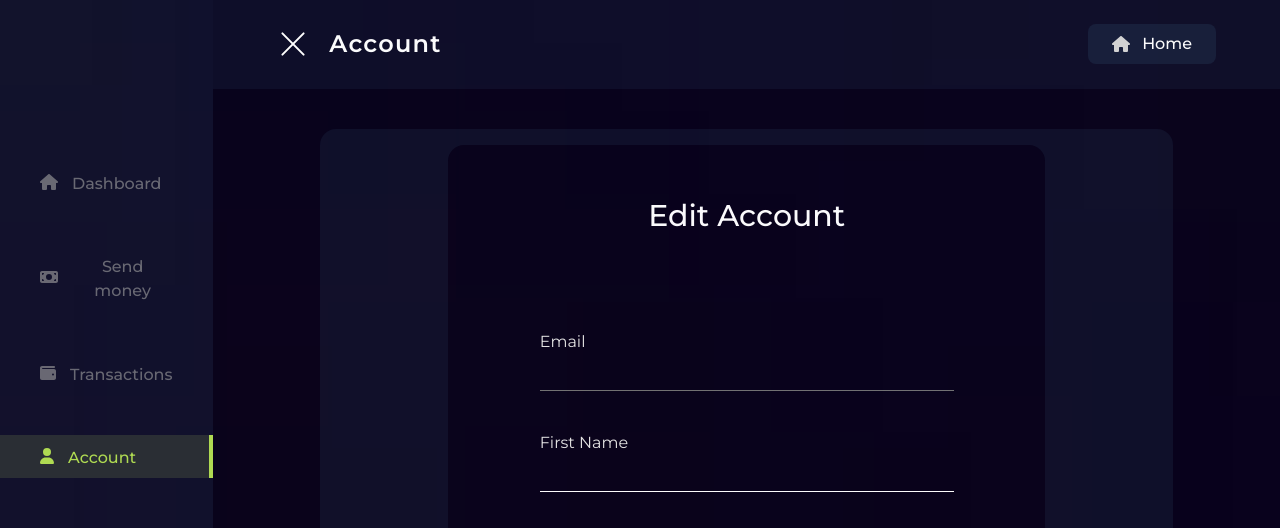
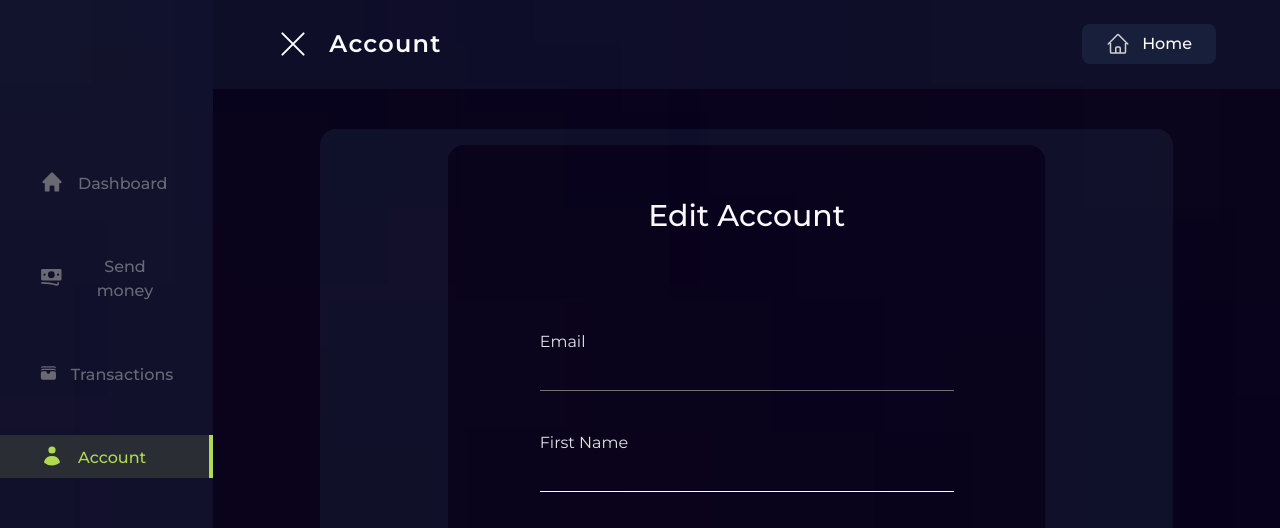
Before and after one commit to bitbard3/payment-app, a React (Vite) app in the folder frontend/: page /account in a window 1280 px wide. Both pictures are taken after a click on the button 80 px from the left and 44 px from the top of the page. Shown: the top 528 px of the page. Built offline with nearby package versions, Linux system fonts and the light colour scheme.

Commit message:
Add hero icons in dashboard navbar and account page

```diff
--- a/frontend/src/components/HeaderAccount.jsx
+++ b/frontend/src/components/HeaderAccount.jsx
@@ -1,12 +1,8 @@
 import React from "react";
-import { FontAwesomeIcon } from "@fortawesome/react-fontawesome";
 export default function HeaderAccount({ user, icon }) {
   return (
     <div className="rounded-lg flex items-center gap-3 bg-box bg-opacity-60 px-6 py-2">
-      <FontAwesomeIcon
-        icon={icon}
-        className="text-neutral-300 text-sm md:text-base"
-      />
+      {icon}
       <span className="text-light font-medium text-sm md:text-base">
         {user}
       </span>
--- a/frontend/src/components/NavItems.jsx
+++ b/frontend/src/components/NavItems.jsx
@@ -1,6 +1,5 @@
 import React from "react";
 import { NavLink } from "react-router-dom";
-import { FontAwesomeIcon } from "@fortawesome/react-fontawesome";
 export default function NavItems({ icon, text, navlink }) {
   return (
     <button className="z-10">
@@ -9,7 +8,7 @@ export default function NavItems({ icon, text, navlink }) {
           className="flex items-center gap-3.5 xl:px-10 active:bg-primary active:bg-opacity-10 active:border-r-primary active:border-r-[4px]
       py-2 text-neutral-400 opacity-60 active:opacity-100 hover:bg-neutral-400 hover:bg-opacity-10 delay-75 active:text-primary nav  pl-7 md:pl-[4.3rem]"
         >
-          <FontAwesomeIcon icon={icon} className="" />
+          {icon}
           <span className=" pt-[3.5px] font-medium">{text}</span>
         </div>
       </NavLink>
--- a/frontend/src/components/NavItemsList.jsx
+++ b/frontend/src/components/NavItemsList.jsx
@@ -1,31 +1,35 @@
 import React from "react";
 import NavItems from "./NavItems";
 import {
-  faHouse,
-  faWallet,
-  faUser,
-  faMoneyBill,
-} from "@fortawesome/free-solid-svg-icons";
+  UserIcon,
+  BanknotesIcon,
+  HomeIcon,
+  WalletIcon,
+} from "@heroicons/react/20/solid";
 
 export default function () {
   return (
     <div className="flex flex-col py-40 gap-10">
       <NavItems
-        icon={faHouse}
+        icon={<HomeIcon className="h-6 w-6"></HomeIcon>}
         text={"Dashboard"}
         navlink={"/dashboard"}
       ></NavItems>
       <NavItems
-        icon={faMoneyBill}
+        icon={<BanknotesIcon className="h-6 w-6"></BanknotesIcon>}
         text={"Send money"}
         navlink={"/payment"}
       ></NavItems>
       <NavItems
-        icon={faWallet}
+        icon={<WalletIcon className="h-6 w-6"></WalletIcon>}
         text={"Transactions"}
         navlink={"/transactions"}
       ></NavItems>
-      <NavItems icon={faUser} text={"Account"} navlink={"/account"}></NavItems>
+      <NavItems
+        icon={<UserIcon className="h-6 w-6"></UserIcon>}
+        text={"Account"}
+        navlink={"/account"}
+      ></NavItems>
     </div>
   );
 }
--- a/frontend/src/pages/Account.jsx
+++ b/frontend/src/pages/Account.jsx
@@ -2,11 +2,11 @@ import React from "react";
 import NavItemsList from "../components/NavItemsList";
 import { sideBarOpen } from "../stores/atom/sideBar";
 import { useRecoilValue } from "recoil";
-import { faHouse } from "@fortawesome/free-solid-svg-icons";
 import Header from "../components/Header";
 import MobileNav from "../components/MobileNav";
 import Gradients from "../components/Gradients";
 import EditAccount from "../components/EditAccount";
+import { HomeIcon } from "@heroicons/react/24/outline";
 export default function Account() {
   const val = false;
   const sideBar = useRecoilValue(sideBarOpen);
@@ -27,7 +27,13 @@ export default function Account() {
             !sideBar ? ` col-span-12` : `xl:col-span-10`
           }`}
         >
-          <Header text={"Account"} icon={faHouse} buttonText={"Home"}></Header>
+          <Header
+            text={"Account"}
+            buttonText={"Home"}
+            icon={
+              <HomeIcon className="text-neutral-300 h-5 md:h-6 w-6"></HomeIcon>
+            }
+          ></Header>
         </div>
         <div
           className={`row-span-8 mt-10 bg-box bg-opacity-35 md:mx-10 xl:mx-0 md:rounded-2xl mb-5 flex flex-col items-center justify-center ${
--- a/frontend/src/pages/Dashboard.jsx
+++ b/frontend/src/pages/Dashboard.jsx
@@ -1,5 +1,4 @@
 import React from "react";
-import { faUser as faUserRegular } from "@fortawesome/free-regular-svg-icons";
 import NavItemsList from "../components/NavItemsList";
 import Card from "../components/Card";
 import Money from "../components/Money";
@@ -8,6 +7,8 @@ import { useRecoilValue } from "recoil";
 import { sideBarOpen } from "../stores/atom/sideBar";
 import MobileNav from "../components/MobileNav";
 import Gradients from "../components/Gradients";
+import { UserIcon } from "@heroicons/react/24/outline";
+
 const cardItems = [
   { heading: "Balance", value: "1000" },
   { heading: "Transactions", value: "23" },
@@ -39,8 +40,10 @@ export default function Dashboard() {
           }`}
         >
           <Header
-            icon={faUserRegular}
             text={"Dashboard"}
+            icon={
+              <UserIcon className="text-neutral-300 h-5 md:h-6 w-6"></UserIcon>
+            }
             buttonText={"Ansh"}
           ></Header>
         </div>
```
